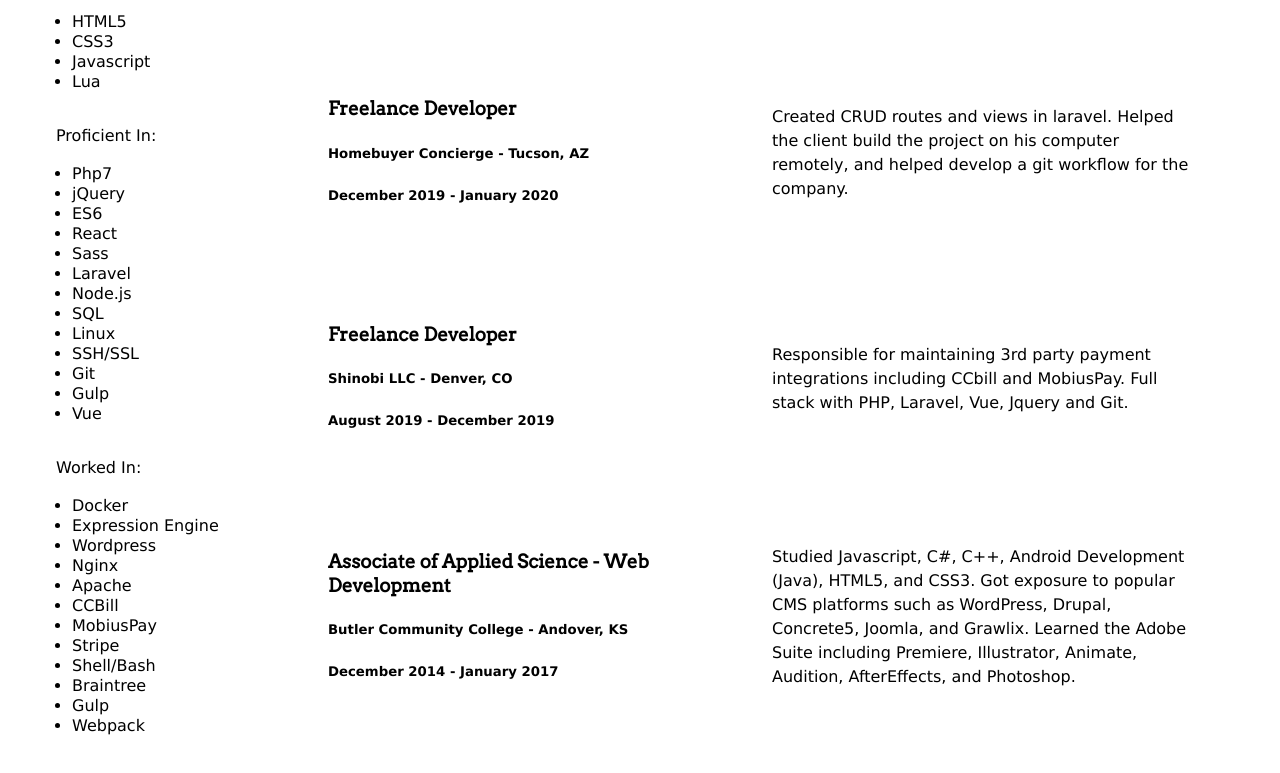
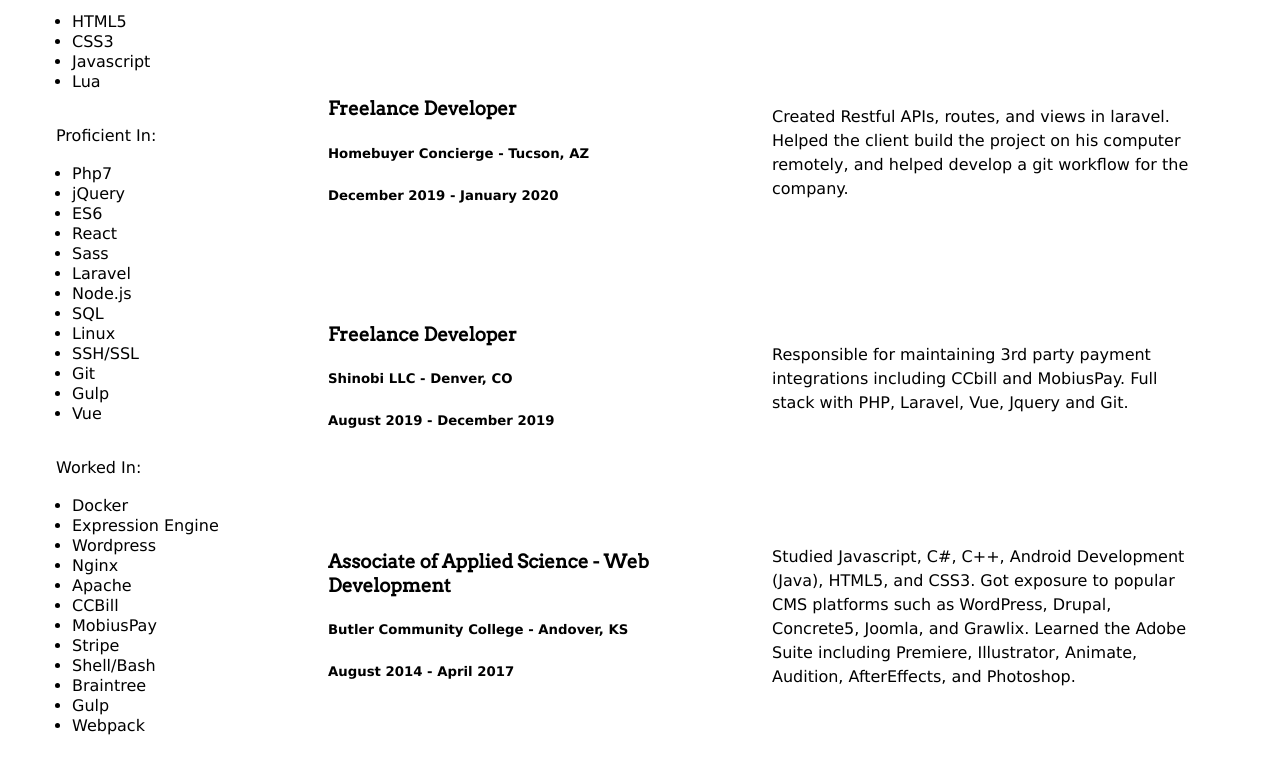
Before and after one commit to Meleeman01/resume, a website: page index.html in a window 1280 px wide. Shown: the part 695-1468 px from the top of the page. Drawn offline with Linux system fonts and the light colour scheme.

Commit message:
edited dates, and language

```diff
--- a/index.html
+++ b/index.html
@@ -140,7 +140,7 @@ app, as well as UI development for a fund raising website.</p>
 					<h5>December 2019 - January 2020</h5>
 				</div>
 				<div>
-					<p>Created CRUD routes and views in laravel. Helped the client build the project on his computer
+					<p>Created Restful APIs, routes, and views in laravel. Helped the client build the project on his computer
 remotely, and helped develop a git workflow for the company.</p>
 				</div>
 
@@ -161,7 +161,7 @@ with PHP, Laravel, Vue, Jquery and Git.</p>
 				<div>
 					<h3>Associate of Applied Science - Web Development</h3>
 					<h5>Butler Community College - Andover, KS</h5>
-					<h5>December 2014 - January 2017</h5>
+					<h5>August 2014 - April 2017</h5>
 				</div>
 				<div>
 					<p>Studied Javascript, C#, C++, Android Development (Java), HTML5, and CSS3. Got exposure to popular CMS platforms such as WordPress, Drupal,
```
